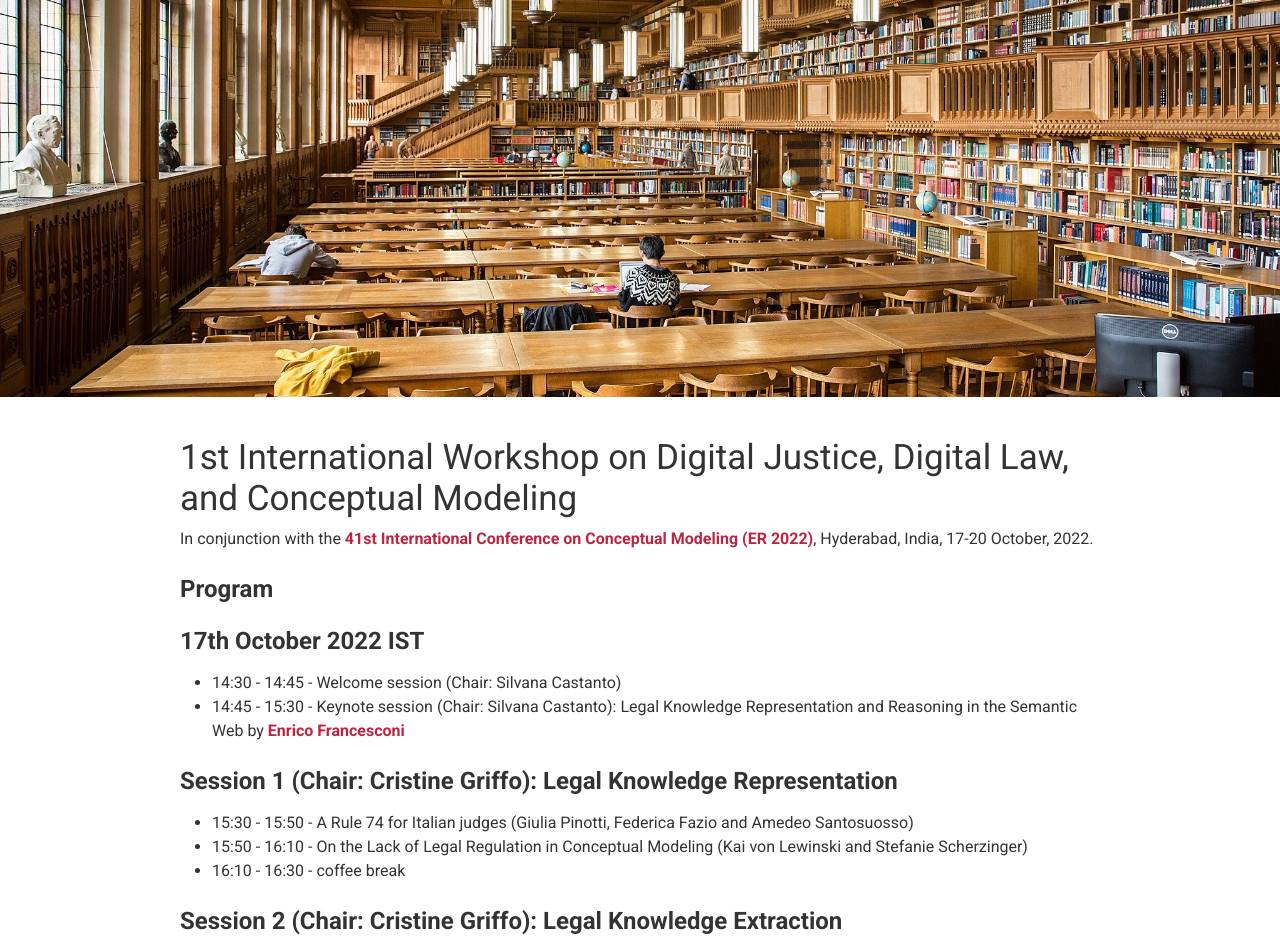
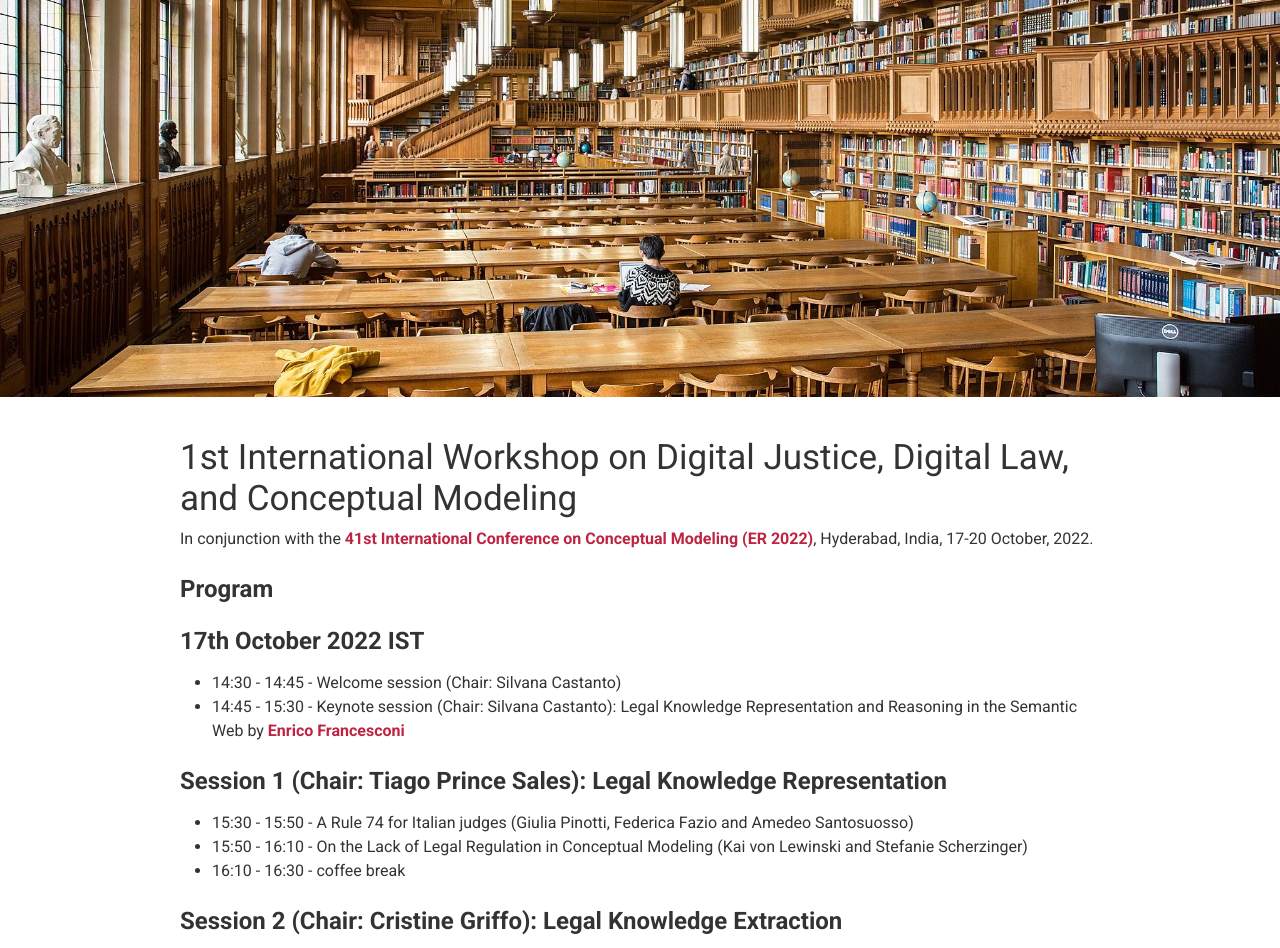
Before and after one commit to jusmod2022/jusmod2022.github.io, a Gatsby site: page / in a window 1280 px wide. Shown: the part 73-1021 px from the top of the page. Built offline with nearby package versions, Linux system fonts and the light colour scheme; Gatsby itself is replaced by a stand-in of ours.

Commit message:
sessions

```diff
--- a/src/pages/index.js
+++ b/src/pages/index.js
@@ -26,7 +26,7 @@ export default function Home() {
             <li>14:45 - 15:30 - Keynote session (Chair: Silvana Castanto): Legal Knowledge Representation and Reasoning in the Semantic Web by <a href="https://www.linkedin.com/in/enrico-francesconi-4754958/"> Enrico Francesconi</a></li>
             </ul>
 
-            <h3>Session 1 (Chair: Cristine Griffo): Legal Knowledge Representation</h3>
+            <h3>Session 1 (Chair: Tiago Prince Sales): Legal Knowledge Representation</h3>
             <ul>
             <li>15:30 - 15:50 - A Rule 74 for Italian judges (Giulia Pinotti, Federica Fazio and Amedeo Santosuosso)</li>
             <li>15:50 - 16:10 - On the Lack of Legal Regulation in Conceptual Modeling (Kai von Lewinski and Stefanie Scherzinger)</li>
```
